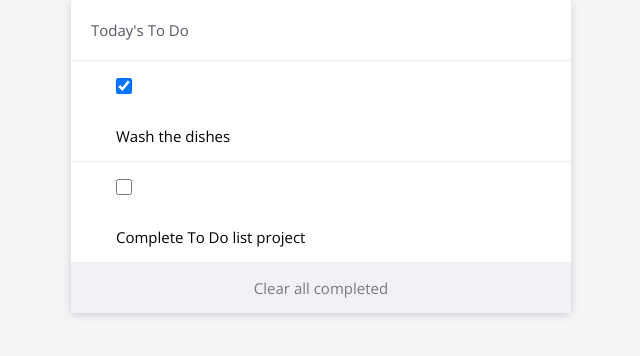
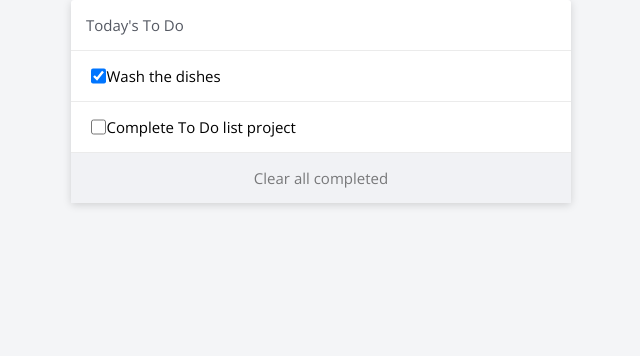
Before and after one commit to usmansbk/todo-list, a website built with webpack: page src/index.html in a window 1280 px wide. Shown: the whole page, without its empty margins (319-959 px from the left). Built offline with nearby package versions, Linux system fonts and the light colour scheme.

Commit message:
Style list header

```diff
--- a/src/style.css
+++ b/src/style.css
@@ -31,20 +31,23 @@ body {
 }
 
 .list-header {
-  padding: 20px;
   border-bottom: 1px solid rgba(0, 0, 0, 0.08);
 }
 
 .list-title {
+  line-height: 20px;
   color: #545862;
   font-weight: 400;
+  padding: 1rem;
 }
 
 .todo {
   font-size: 1rem;
-  padding: 0 3em;
+  padding: 0 20px;
   border-bottom: 1px solid rgba(0, 0, 0, 0.08);
   box-sizing: content-box;
+  display: flex;
+  align-items: center;
 }
 
 .edit {
@@ -60,11 +63,9 @@ body {
 }
 
 .toggle {
-  background-color: transparent;
   cursor: pointer;
   height: 16px;
   width: 16px;
-  margin: 17px 0;
   border-radius: 2px;
   border: 2px solid #c1c1c3;
 }
```
